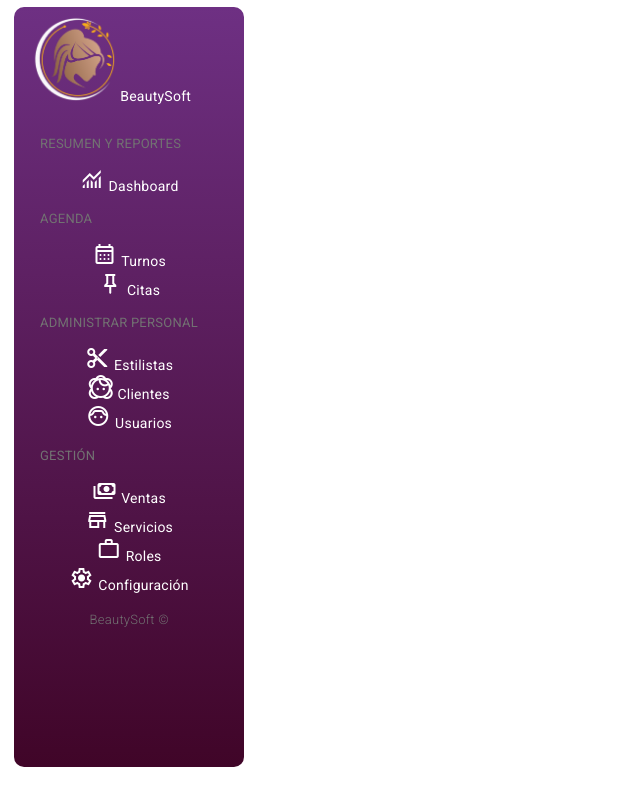
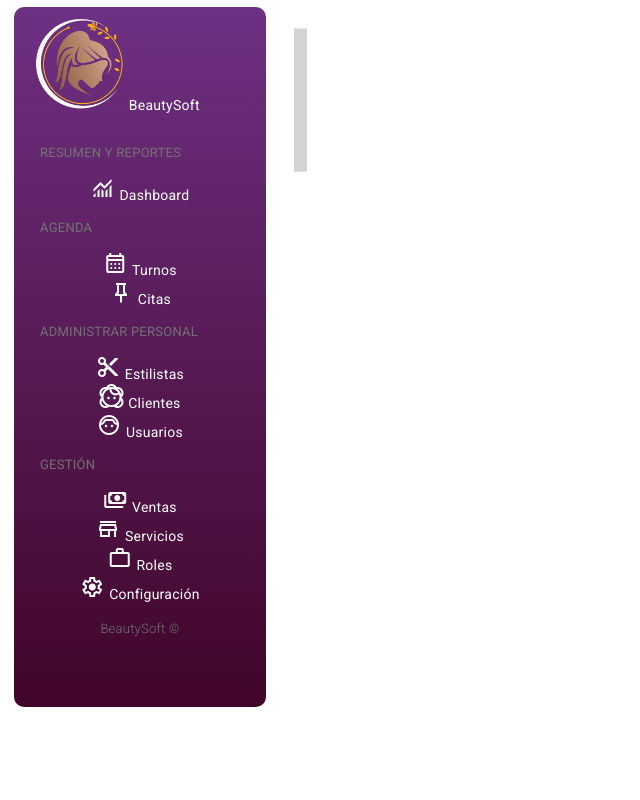
Before and after one commit to Spell-26/front_end_beautysoft, an Angular app: page / in a window 1280 px wide. Shown: the whole page, without its empty margins (0-640 px from the left). Built offline with nearby package versions, Linux system fonts and the light colour scheme.

Commit message:
trabajo en proceso cards

```diff
--- a/src/app/app.component.css
+++ b/src/app/app.component.css
@@ -0,0 +1,3 @@
+#contenedor-app{
+  display: flex;
+}
--- a/src/app/app.component.html
+++ b/src/app/app.component.html
@@ -1,3 +1,6 @@
 <!-- AQUÍ SE CARGAN LOS COMPONENTES -->
 
-<app-menu-lateral></app-menu-lateral>
+<div id="contenedor-app">
+  <app-menu-lateral></app-menu-lateral>
+  <app-card></app-card>
+</div>
--- a/src/app/app.module.ts
+++ b/src/app/app.module.ts
@@ -6,11 +6,13 @@ import { AppComponent } from './app.component';
 import { MenuLateralComponent } from './menu-lateral/menu-lateral.component';
 import { BrowserAnimationsModule } from '@angular/platform-browser/animations';
 import {MatIconModule} from '@angular/material/icon';
+import { CardComponent } from './card/card.component';
 
 @NgModule({
   declarations: [
     AppComponent,
-    MenuLateralComponent
+    MenuLateralComponent,
+    CardComponent
   ],
   imports: [
     BrowserModule,
--- /dev/null
+++ b/src/app/card/card.component.css
@@ -0,0 +1,16 @@
+.turno{
+  height: 80%;
+  width: 80%;
+  margin: 2em 0 2em 2em;
+  display: flex;
+}
+.card {
+  height: 25%;
+  width: 15%;
+  border-radius: 10px;
+  background-color: #D3D3D3;
+
+}
+.card:hover{
+  background: linear-gradient(180deg, rgba(211,211,211,1) 0%, rgba(195,91,70,1) 100%);
+}
--- /dev/null
+++ b/src/app/card/card.component.html
@@ -0,0 +1,10 @@
+<div class="turno">
+  <div class="card">
+
+  </div>
+  <div class="card"></div>
+  <div class="card"></div>
+  <div class="card"></div>
+
+
+</div>
--- a/src/app/menu-lateral/menu-lateral.component.css
+++ b/src/app/menu-lateral/menu-lateral.component.css
@@ -1,8 +1,8 @@
 .menu{
-  width: 18%;
-  height: 95%;
-  float: left;
-  clear: both;
+  width: 18em;
+  height: 50em;
+
+
   margin: 0.5em 0 1em 1em;
   border-radius: 10px;
   background: linear-gradient(180deg, rgba(110,48,131,1) 0%, rgba(64,5,40,1) 100%);
```
Also changed, not shown: src/app/card/card.component.ts (added, +10 -0 lines), 1 other file (tests, documents, lock files or other folders).
